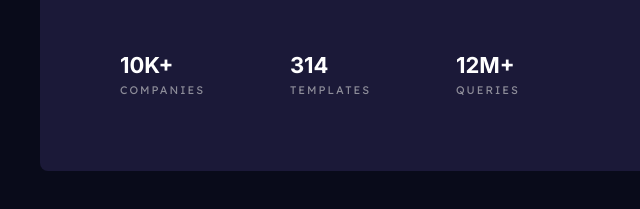
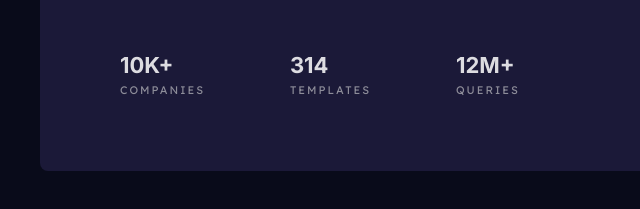
Before and after one commit to DanialJ-Dev/Stats-preview-card-component, a plain HTML site: page index.html in a window 1280 px wide. Shown: the part 429-638 px from the top of the page, 50-690 px from the left. Drawn offline with Linux system fonts and the light colour scheme.

Commit message:
Update style.css

```diff
--- a/style.css
+++ b/style.css
@@ -64,7 +64,7 @@ body{
     color: hsla(0, 0%, 86%, 0.6);
 }
 .stat-item h2{
-    color: hsl(0, 0%, 100%);
+    color: hsla(0, 0%, 100%, 0.85);
     font-weight: 700;
     font-size: 22px;
 }
```
